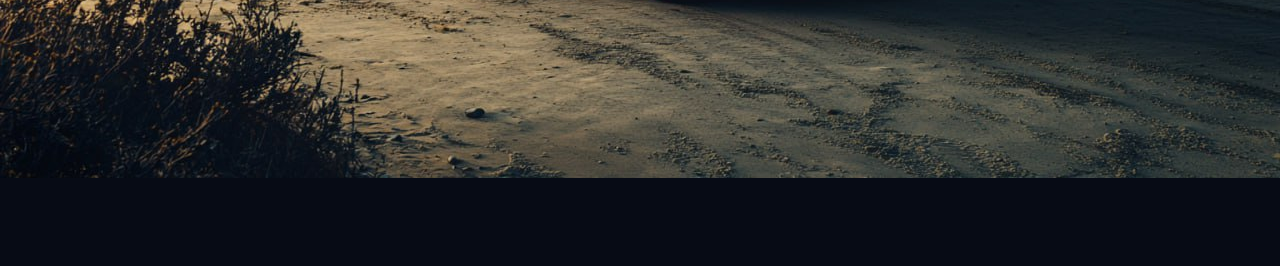
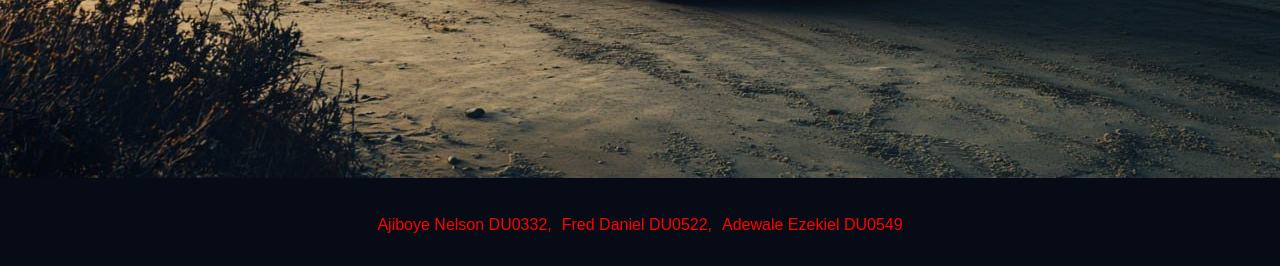
Before and after one commit to Hardelzs/HTML, a plain HTML site: page memory-game/index.html in a window 1280 px wide. Shown: the part 550-816 px from the top of the page. Drawn offline with Linux system fonts and the light colour scheme.

Commit message:
updated the names of the users

```diff
--- a/memory-game/index.html
+++ b/memory-game/index.html
@@ -20,6 +20,17 @@
         </div>
     </div>
 
+    <div class="name">
+        <p>
+            Ajiboye Nelson
+            DU0332,</p>
+        <p>Fred Daniel
+            DU0522,</p>
+        <p>Adewale Ezekiel
+            DU0549
+        </p>
+    </div>
+
 
 
     <script src="index.js"></script>
--- a/memory-game/index.js
+++ b/memory-game/index.js
@@ -1,7 +1,9 @@
-// ... existing code ...
+
 let currentLevel = 1;
-let matchTime = 1000; // Starting time to view cards in milliseconds
+let matchTime = 1000;
 
+
+// Generate the Emoji for each levels
 function generateEmojis(level) {
     const baseEmojis = ['🍎', '🍌', '🍇', '🍓', '🍉', '🍊', '🍋', '🍒', '🥝', '🍍', '🥭', '🍐', '🍑', '🍈', '🍏', '🥥'];
     const pairsForLevel = Math.min(2 + level, baseEmojis.length); // Start with 2 pairs, add 1 pair per level
@@ -10,10 +12,12 @@ function generateEmojis(level) {
     return pairs.sort(() => 0.5 - Math.random());
 }
 
+
+// Starting the level
 function startLevel(level) {
     matchedPairs = 0;
     flippedCards = [];
-    gameBoard.innerHTML = ''; // Clear the board
+    gameBoard.innerHTML = '';
 
     // Remove existing level display if it exist
     const existingLevelDisplay = document.querySelector('level');
@@ -24,7 +28,7 @@ function startLevel(level) {
 
     const levelEmojis = generateEmojis(level);
 
-    // Add level display
+    // Add level display e.g level 1, level 2, level 3 e.t.c
     const levelDisplay = document.createElement('level');
     levelDisplay.innerHTML = `Level ${level}`;
     levelDisplay.style.textAlign = 'center';
@@ -33,6 +37,8 @@ function startLevel(level) {
     levelDisplay.style.fontSize = '24px';
     document.body.insertBefore(levelDisplay, gameBoard);
 
+
+    // shuffle emojis foe each level
     levelEmojis.forEach((emoji, index) => {
         const card = document.createElement('div');
         card.classList.add('card', 'hidden');
@@ -41,6 +47,7 @@ function startLevel(level) {
         card.innerText = emoji;
         gameBoard.appendChild(card);
 
+        // Flipping the card, checking if the card id match
         card.addEventListener('click', () => {
             if (flippedCards.length < 2 && !card.classList.contains('matched') && !card.classList.contains('revealed')) {
                 card.classList.remove('hidden');
@@ -54,6 +61,7 @@ function startLevel(level) {
     });
 }
 
+// This is checking the class and storing it
 function checkMatch() {
     if (flippedCards[0].dataset.emoji === flippedCards[1].dataset.emoji) {
         flippedCards.forEach(card => card.classList.add('matched'));
--- a/memory-game/style.css
+++ b/memory-game/style.css
@@ -48,6 +48,13 @@ body {
     grid-template-columns: repeat(4, 100px);
     grid-gap: 10px;
 }
+.name{
+    display: flex;
+    gap: 10px;
+    position: absolute;
+    color: red;
+    bottom: 0;
+}
 
 .card {
     width: 100px;
```
